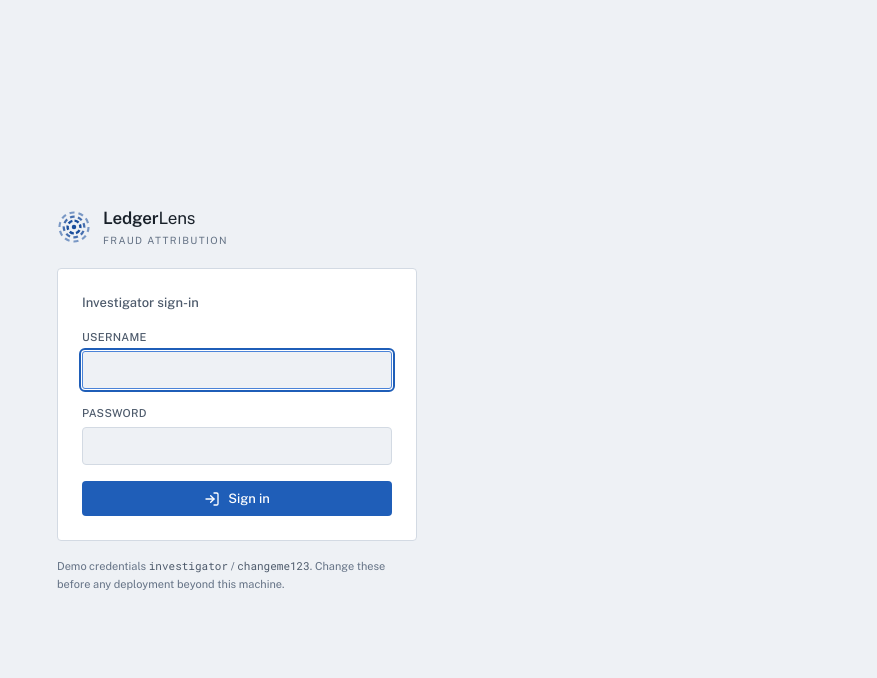
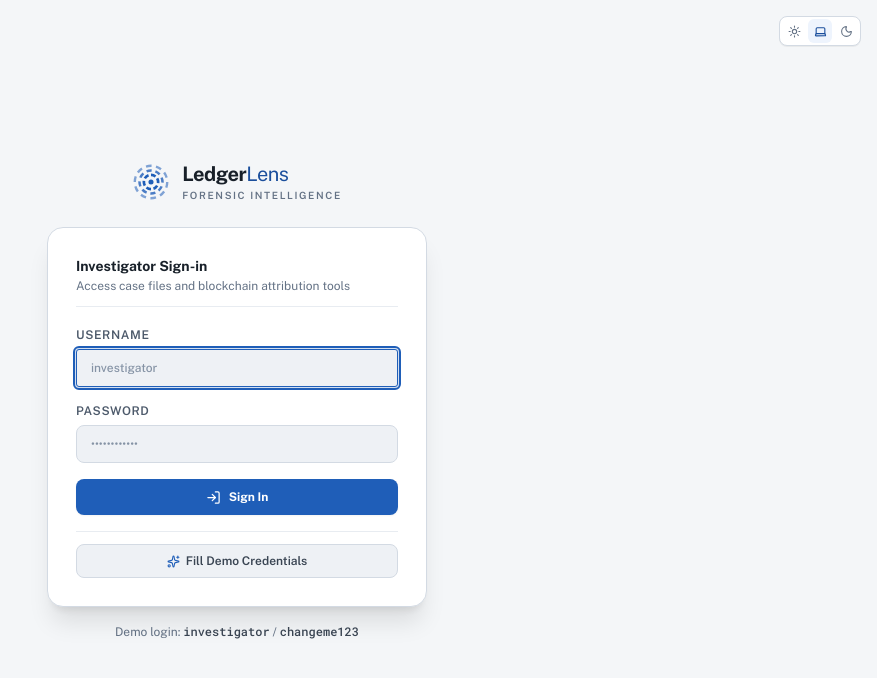
Before and after one commit to Danush-k/LedgerLens-, a React (Vite) app in the folder frontend/: page /login in a window 1280 px wide. Shown: the top 678 px of the page, without its empty margins (403-1280 px from the left). Built offline with nearby package versions, Linux system fonts and the light colour scheme; no server answers.

Commit message:
Align login page with selected theme, add ThemeToggle and demo autofill

```diff
--- a/frontend/src/components/ThemeToggle.tsx
+++ b/frontend/src/components/ThemeToggle.tsx
@@ -7,27 +7,47 @@ const OPTIONS = [
   { value: 'dark' as const, icon: Moon, label: 'Dark theme' },
 ]
 
-export function ThemeToggle() {
+interface Props {
+  variant?: 'chrome' | 'surface'
+}
+
+export function ThemeToggle({ variant = 'chrome' }: Props) {
   const { choice, setChoice } = useTheme()
 
+  const isSurface = variant === 'surface'
+
   return (
-    <div className="flex items-center gap-0.5 rounded-lg bg-chrome-surface p-0.5">
-      {OPTIONS.map(({ value, icon: Icon, label }) => (
+    <div
+      className={`flex items-center gap-0.5 rounded-lg p-0.5 transition-colors ${
+        isSurface
+          ? 'border border-ink-200 bg-surface shadow-2xs'
+          : 'bg-chrome-surface'
+      }`}
+    >
+      {OPTIONS.map(({ value, icon: Icon, label }) => {
+        const isSelected = choice === value
+        const activeClass = isSurface
+          ? 'bg-brand-50 text-brand-600 font-semibold dark:bg-brand-900/40 dark:text-brand-300'
+          : 'bg-brand-500/20 text-brand-300'
+        const inactiveClass = isSurface
+          ? 'text-ink-500 hover:bg-ink-100 hover:text-ink-900'
+          : 'text-chrome-text-secondary hover:text-chrome-text-primary'
+
+        return (
           <button
             key={value}
             onClick={() => setChoice(value)}
             title={label}
             aria-label={label}
-          aria-pressed={choice === value}
+            aria-pressed={isSelected}
             className={`cursor-pointer flex h-6 w-6 items-center justify-center rounded-md transition-colors ${
-            choice === value
-              ? 'bg-brand-500/20 text-brand-300'
-              : 'text-chrome-text-secondary hover:text-chrome-text-primary'
+              isSelected ? activeClass : inactiveClass
             }`}
           >
             <Icon size={13} />
           </button>
-      ))}
+        )
+      })}
     </div>
   )
 }
--- a/frontend/src/index.css
+++ b/frontend/src/index.css
@@ -192,6 +192,9 @@
   --color-risk-medium: #dda33f;
   --color-risk-high: #f2867c;
 
+  --color-intel: #b79ae0;
+  --color-intel-soft: #221a33;
+
   --color-taint-0: #2a343f;
   --color-taint-25: #7a5a2c;
   --color-taint-50: #a8763a;
--- a/frontend/src/pages/Login.tsx
+++ b/frontend/src/pages/Login.tsx
@@ -1,9 +1,10 @@
 import axios from 'axios'
-import { Loader2, LogIn } from 'lucide-react'
+import { AlertCircle, Loader2, LogIn, Sparkles } from 'lucide-react'
 import { useState } from 'react'
 import { useLocation, useNavigate } from 'react-router-dom'
 import { useAuth } from '../auth/AuthContext'
 import { LogoMark } from '../components/Logo'
+import { ThemeToggle } from '../components/ThemeToggle'
 
 export function Login() {
   const { login } = useAuth()
@@ -38,68 +39,113 @@ export function Login() {
     }
   }
 
+  const fillDemo = () => {
+    setUsername('investigator')
+    setPassword('changeme123')
+    setError(null)
+  }
+
   return (
-    <div className="flex h-screen items-center justify-center bg-surface-sunk px-4">
-      <div className="w-full max-w-[360px]">
-        <div className="mb-5 flex items-center gap-3">
-          <LogoMark size={34} className="text-brand-600" title="LedgerLens" />
+    <div className="relative flex min-h-screen w-full items-center justify-center bg-ink-50 p-4 transition-colors duration-200">
+      {/* Top Floating Theme Switcher */}
+      <div className="absolute top-4 right-4 z-20 flex items-center gap-2">
+        <ThemeToggle variant="surface" />
+      </div>
+
+      <div className="w-full max-w-[380px] animate-in fade-in zoom-in-95 duration-200">
+        {/* Brand Header */}
+        <div className="mb-6 flex items-center justify-center gap-3">
+          <LogoMark size={38} className="text-brand-500" title="LedgerLens" />
           <div>
-            <p className="text-[17px] font-semibold tracking-[-0.01em] text-ink-900">
-              Ledger<span className="font-normal">Lens</span>
+            <p className="text-xl font-bold tracking-tight text-ink-900">
+              Ledger<span className="font-light text-brand-600 dark:text-brand-400">Lens</span>
             </p>
-            <p className="mt-0.5 text-[10px] uppercase tracking-[0.14em] text-ink-500">
-              Fraud attribution
+            <p className="text-[10px] font-semibold uppercase tracking-[0.16em] text-ink-500">
+              Forensic Intelligence
             </p>
           </div>
         </div>
 
-        <div className="rounded border border-ink-200 bg-surface p-6">
-          <p className="mb-4 text-[13px] font-medium text-ink-600">Investigator sign-in</p>
+        {/* Main Card */}
+        <div className="rounded-2xl border border-ink-200 bg-surface p-7 shadow-xl backdrop-blur-xs transition-colors duration-200">
+          <div className="mb-5 border-b border-ink-100 pb-3">
+            <h1 className="text-sm font-bold text-ink-900">Investigator Sign-in</h1>
+            <p className="mt-0.5 text-xs text-ink-500">
+              Access case files and blockchain attribution tools
+            </p>
+          </div>
 
           <form onSubmit={handleSubmit} className="space-y-4">
             <div>
-            <label className="mb-1.5 block text-[11px] font-medium uppercase tracking-wide text-ink-600">Username</label>
+              <label
+                htmlFor="username"
+                className="mb-1.5 block text-xs font-semibold uppercase tracking-wider text-ink-600"
+              >
+                Username
+              </label>
               <input
+                id="username"
                 required
                 autoFocus
                 value={username}
                 onChange={(e) => setUsername(e.target.value)}
-              className="w-full rounded border border-ink-200 bg-surface-sunk px-3 py-2 text-[13px] text-ink-900 outline-none focus:border-brand-400"
+                placeholder="investigator"
+                className="w-full rounded-lg border border-ink-200 bg-surface-sunk px-3.5 py-2.5 text-xs font-medium text-ink-900 placeholder:text-ink-400 outline-none transition-all focus:border-brand-500 focus:ring-2 focus:ring-brand-500/20"
               />
             </div>
+
             <div>
-            <label className="mb-1.5 block text-[11px] font-medium uppercase tracking-wide text-ink-600">Password</label>
+              <label
+                htmlFor="password"
+                className="mb-1.5 block text-xs font-semibold uppercase tracking-wider text-ink-600"
+              >
+                Password
+              </label>
               <input
+                id="password"
                 required
                 type="password"
                 value={password}
                 onChange={(e) => setPassword(e.target.value)}
-              className="w-full rounded border border-ink-200 bg-surface-sunk px-3 py-2 text-[13px] text-ink-900 outline-none focus:border-brand-400"
+                placeholder="••••••••••••"
+                className="w-full rounded-lg border border-ink-200 bg-surface-sunk px-3.5 py-2.5 text-xs font-medium text-ink-900 placeholder:text-ink-400 outline-none transition-all focus:border-brand-500 focus:ring-2 focus:ring-brand-500/20"
               />
             </div>
 
             {error && (
-            <p className="rounded border border-critical/40 bg-critical-soft px-3 py-2 text-xs text-critical">
-              {error}
-            </p>
+              <div className="flex items-start gap-2 rounded-lg border border-critical/30 bg-critical-soft px-3 py-2.5 text-xs text-critical">
+                <AlertCircle size={15} className="mt-0.5 shrink-0" />
+                <span>{error}</span>
+              </div>
             )}
 
             <button
               type="submit"
               disabled={submitting}
-            className="flex w-full cursor-pointer items-center justify-center gap-2 rounded bg-brand-500 px-4 py-2 text-[13px] font-medium text-white transition-colors hover:bg-brand-600 disabled:cursor-not-allowed disabled:opacity-60"
+              className="flex w-full cursor-pointer items-center justify-center gap-2 rounded-lg bg-brand-500 py-2.5 px-4 text-xs font-bold text-white shadow-xs transition-all hover:bg-brand-600 active:scale-[0.99] disabled:cursor-not-allowed disabled:opacity-60"
             >
-            {submitting ? <Loader2 size={16} className="animate-spin" /> : <LogIn size={16} />}
-            {submitting ? 'Signing in…' : 'Sign in'}
+              {submitting ? <Loader2 size={15} className="animate-spin" /> : <LogIn size={15} />}
+              {submitting ? 'Signing in…' : 'Sign In'}
             </button>
           </form>
 
+          {/* Quick Demo Autofill */}
+          <div className="mt-4 pt-3 border-t border-ink-100">
+            <button
+              type="button"
+              onClick={fillDemo}
+              className="flex w-full cursor-pointer items-center justify-center gap-1.5 rounded-lg border border-ink-200 bg-surface-sunk py-2 px-3 text-xs font-semibold text-ink-700 transition-colors hover:bg-ink-100 hover:text-ink-900"
+            >
+              <Sparkles size={13} className="text-brand-500" />
+              <span>Fill Demo Credentials</span>
+            </button>
+          </div>
         </div>
 
-        <p className="mt-4 text-[11px] leading-relaxed text-ink-500">
-          Demo credentials <code className="text-ink-600">investigator</code> /{' '}
-          <code className="text-ink-600">changeme123</code>. Change these before any
-          deployment beyond this machine.
+        {/* Credentials reminder */}
+        <p className="mt-4 text-center text-xs text-ink-500">
+          Demo login: <span className="font-mono font-medium text-ink-700">investigator</span> /{' '}
+          <span className="font-mono font-medium text-ink-700">changeme123</span>
         </p>
       </div>
     </div>
```
Lines whose indentation alone changed are shown as unchanged.
